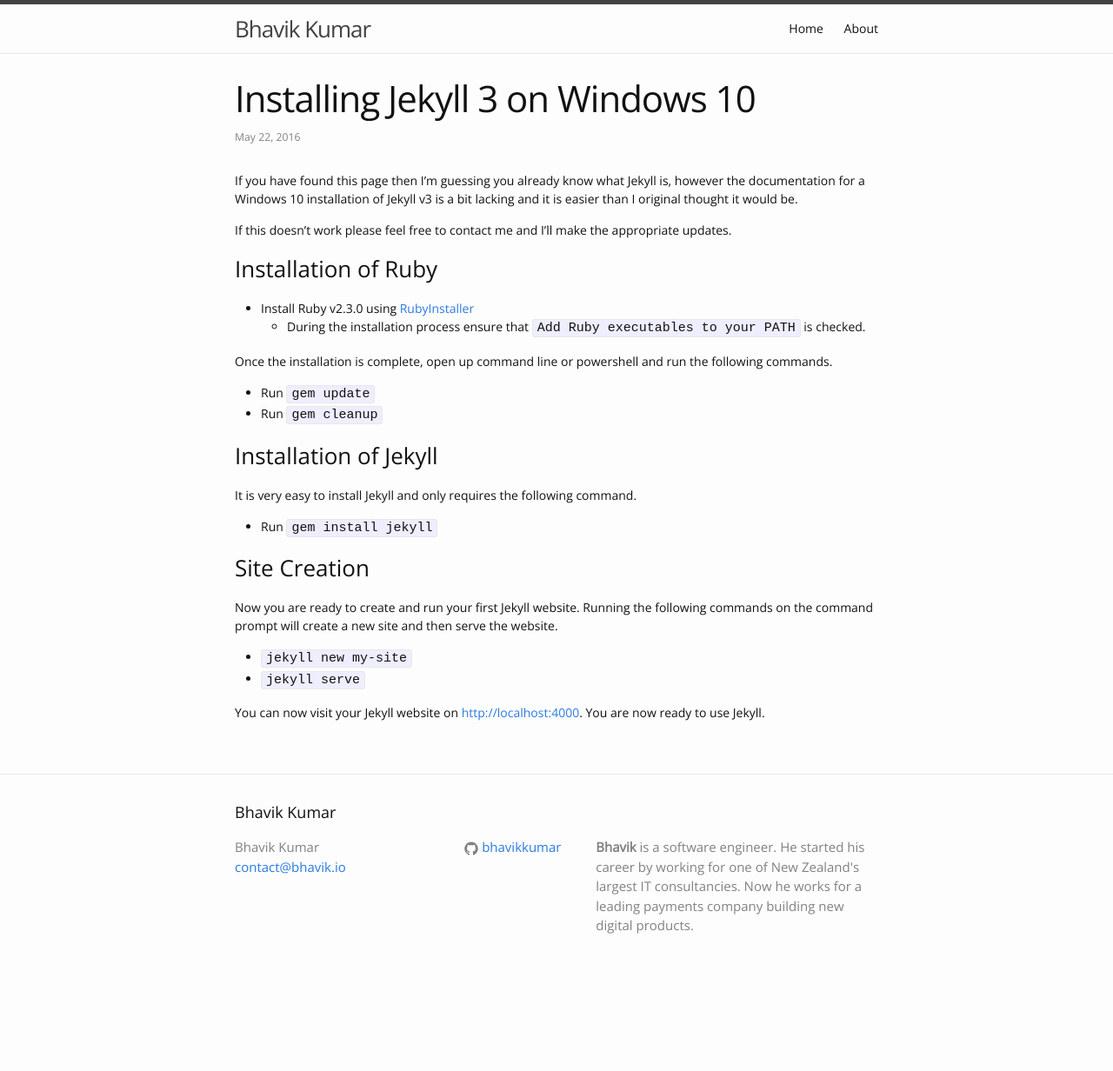
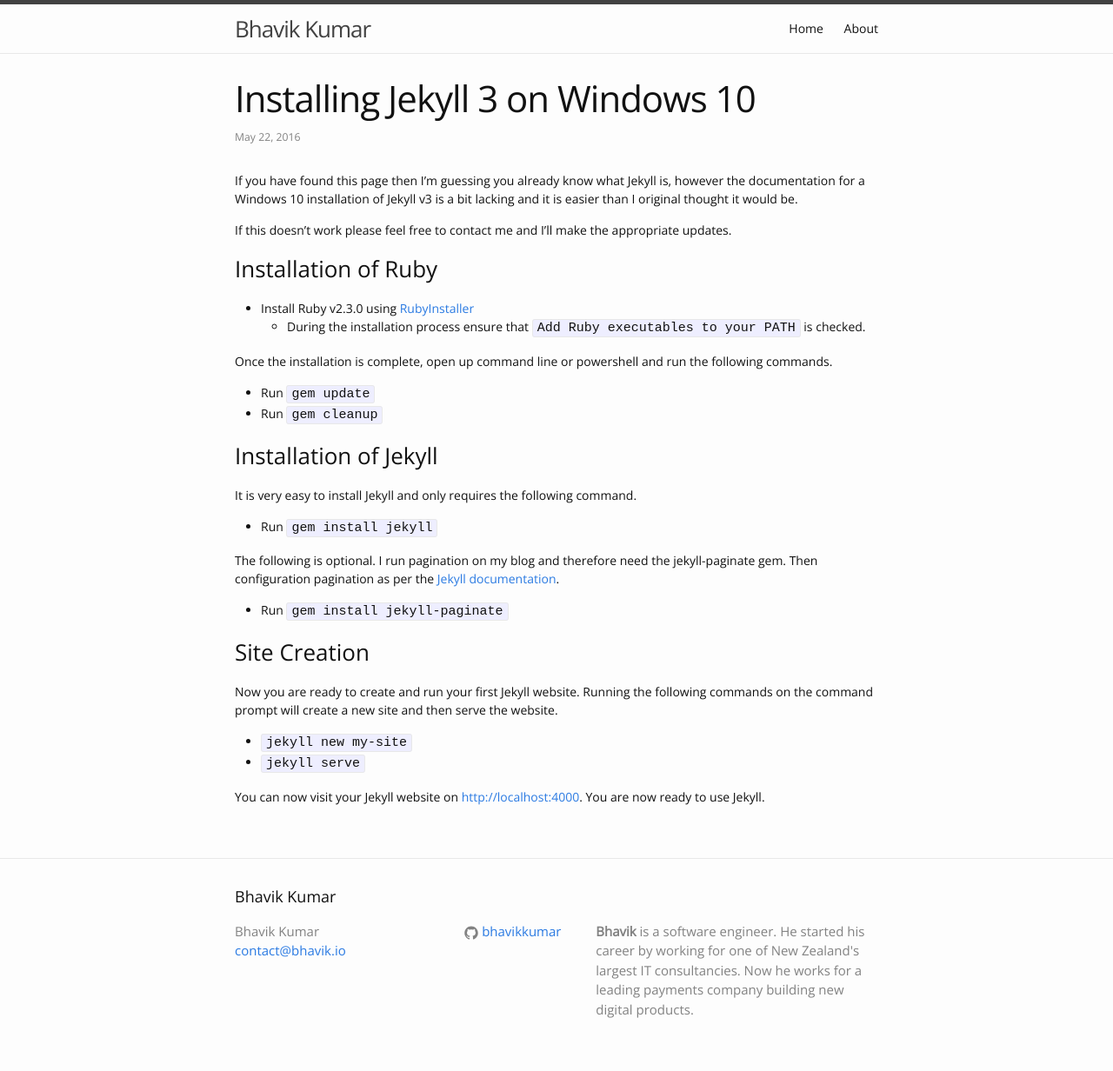
Before and after one commit to bhavikkumar/bhavik.io, a Jekyll site: the page built from _posts/2016-05-22-installing-jekyll-windows-10.md, in a window 1280 px wide. Shown: the whole page at 87% size. Built offline with Jekyll 4.4.1, drawn with Linux system fonts in a browser that asks for light colours; before the commit the page ends 1136 px from its top, so only the background shows below that.

Commit message:
Add pagination gem notes

```diff
--- a/_posts/2016-05-22-installing-jekyll-windows-10.md
+++ b/_posts/2016-05-22-installing-jekyll-windows-10.md
@@ -21,6 +21,10 @@
 
  - Run `gem install jekyll`
 
+The following is optional. I run pagination on my blog and therefore need the jekyll-paginate gem. Then configuration pagination as per the [Jekyll documentation](https://jekyllrb.com/docs/pagination/).
+
+ - Run `gem install jekyll-paginate`
+
 ### Site Creation
 Now you are ready to create and run your first Jekyll website. Running the following commands on the command prompt will create a new site and then serve the website.
 
```
